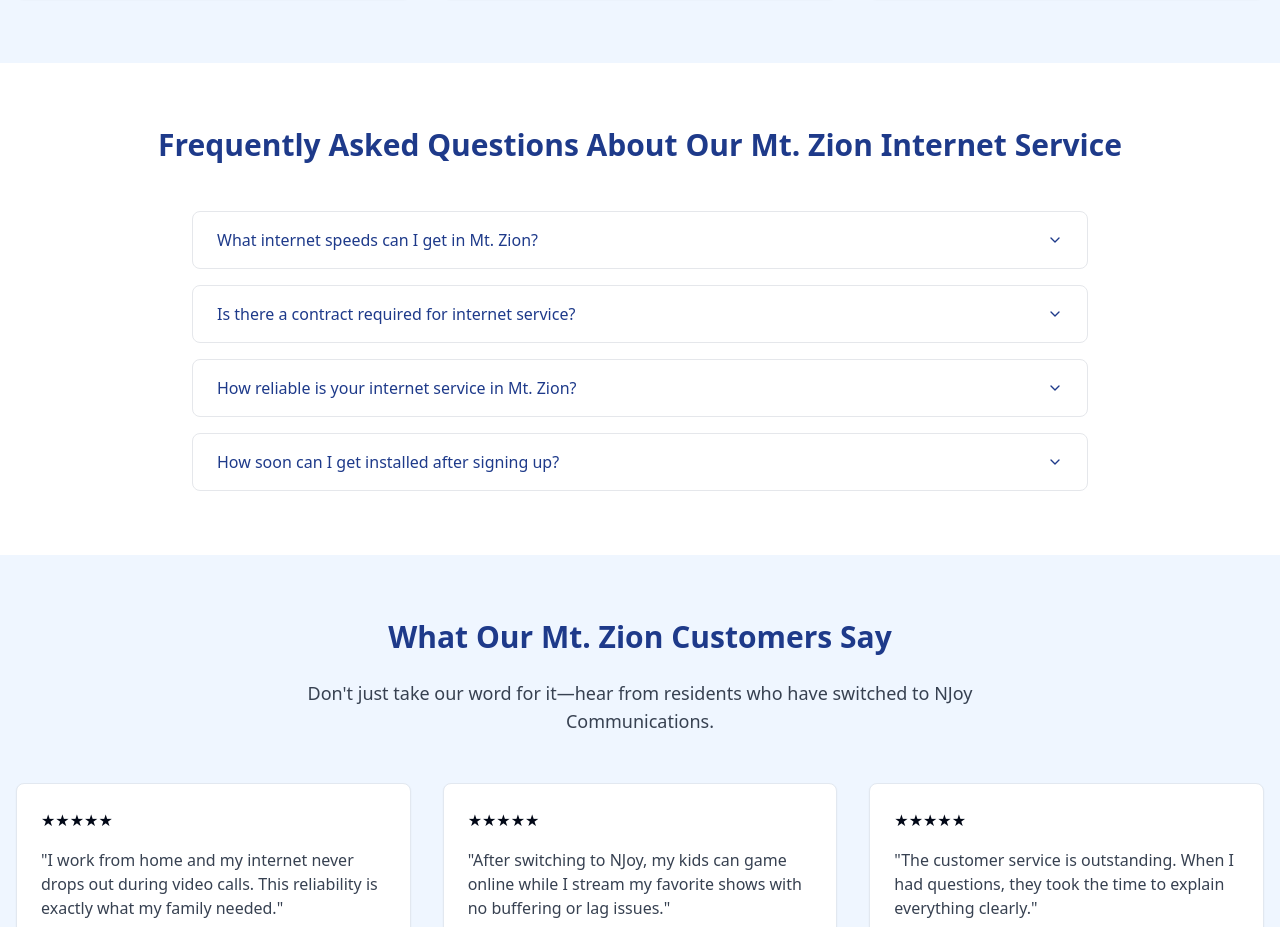
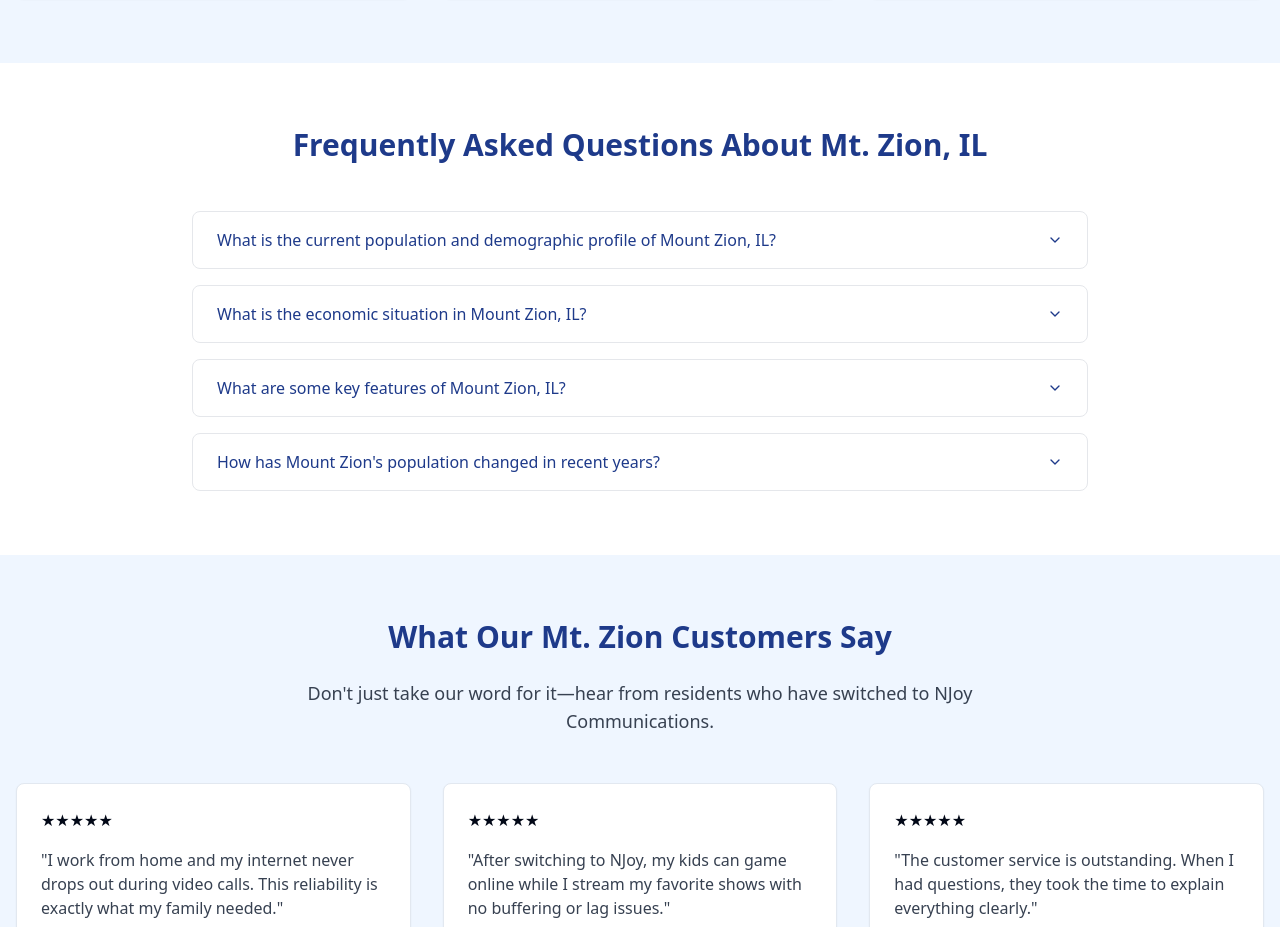
Before and after one commit to MrRich70/shareable-sites-galaxy, a React (Vite) app: page /mt-zion-il-internet-service-provider in a window 1280 px wide. Shown: the part 1540-2467 px from the top of the page. Built offline with nearby package versions, Linux system fonts and the light colour scheme.

Commit message:
Update Mt. Zion Q\&A section
Updates the questions and answers in the Mt. Zion FAQ section with new information about population, demographics, economics, key features, and population trends.

```diff
--- a/src/components/mtzion/QuestionsSection.tsx
+++ b/src/components/mtzion/QuestionsSection.tsx
@@ -11,51 +11,51 @@ const QuestionsSection = () => (
   <section className="py-16 bg-white">
     <div className="container mx-auto px-4">
       <h2 className="text-3xl font-bold text-blue-900 mb-12 text-center">
-        Frequently Asked Questions About Our Mt. Zion Internet Service
+        Frequently Asked Questions About Mt. Zion, IL
       </h2>
 
       <div className="max-w-4xl mx-auto">
         <Accordion type="single" collapsible className="space-y-4">
           <AccordionItem value="item-1" className="border border-gray-200 rounded-lg overflow-hidden">
             <AccordionTrigger className="px-6 py-4 hover:bg-gray-50 text-left font-medium text-blue-900">
-              What internet speeds can I get in Mt. Zion?
+              What is the current population and demographic profile of Mount Zion, IL?
             </AccordionTrigger>
             <AccordionContent className="px-6 py-4 bg-gray-50">
               <p className="text-gray-700">
-                We offer several internet packages in Mt. Zion with speeds ranging from 25 Mbps to 100 Mbps. Our most popular plan provides a consistent 50 Mbps, which is perfect for streaming, gaming, and supporting multiple devices.
+                As of 2025, Mount Zion has a projected population of 5,816. The racial composition is predominantly White (90.22%), followed by Black or African American (4.1%), Asian (3.11%), two or more races (1.63%), and other races (0.94%). The median age is 40.1 years, with males averaging 40.2 years and females 40 years.
               </p>
             </AccordionContent>
           </AccordionItem>
 
           <AccordionItem value="item-2" className="border border-gray-200 rounded-lg overflow-hidden">
             <AccordionTrigger className="px-6 py-4 hover:bg-gray-50 text-left font-medium text-blue-900">
-              Is there a contract required for internet service?
+              What is the economic situation in Mount Zion, IL?
             </AccordionTrigger>
             <AccordionContent className="px-6 py-4 bg-gray-50">
               <p className="text-gray-700">
-                We offer both contract and no-contract options. You can save on monthly costs with our 12-month agreement, or choose a month-to-month plan for maximum flexibility.
+                The median household income in Mount Zion is $110,786 as of 2023. The average household income is $123,779, with a poverty rate of 3.5%. The village has experienced economic growth, with the median household income increasing from $99,798 in 2022 to $110,786 in 2023.
               </p>
             </AccordionContent>
           </AccordionItem>
 
           <AccordionItem value="item-3" className="border border-gray-200 rounded-lg overflow-hidden">
             <AccordionTrigger className="px-6 py-4 hover:bg-gray-50 text-left font-medium text-blue-900">
-              How reliable is your internet service in Mt. Zion?
+              What are some key features of Mount Zion, IL?
             </AccordionTrigger>
             <AccordionContent className="px-6 py-4 bg-gray-50">
               <p className="text-gray-700">
-                Our network in Mt. Zion maintains a 99.9% uptime guarantee. We have invested in robust infrastructure specifically designed for suburban areas to ensure consistent, reliable service regardless of weather conditions.
+                Mount Zion is a village in Macon County, Illinois. It has a comprehensive land use plan, subdivision ordinances with design standards, and municipal zoning. The village offers various municipal services, including a police department with 11 full-time officers providing 24-hour protection, a public library, and three licensed waste disposal firms. Mount Zion also has two banks and is served by both daily and weekly newspapers.
               </p>
             </AccordionContent>
           </AccordionItem>
 
           <AccordionItem value="item-4" className="border border-gray-200 rounded-lg overflow-hidden">
             <AccordionTrigger className="px-6 py-4 hover:bg-gray-50 text-left font-medium text-blue-900">
-              How soon can I get installed after signing up?
+              How has Mount Zion's population changed in recent years?
             </AccordionTrigger>
             <AccordionContent className="px-6 py-4 bg-gray-50">
               <p className="text-gray-700">
-                Typical installation time in Mt. Zion is 3-5 business days from order date. Our local technicians will coordinate a convenient time for your installation and ensure everything is working perfectly before they leave.
+                Mount Zion has experienced slight population decline in recent years. The 2020 census recorded a population of 6,014, which decreased to 5,878 by 2023. The projected population for 2025 is 5,816, indicating an annual rate of change of -0.5%. Despite this decline, Mount Zion remains the 304th most populated city in Illinois out of 1,445 cities.
               </p>
             </AccordionContent>
           </AccordionItem>
```
